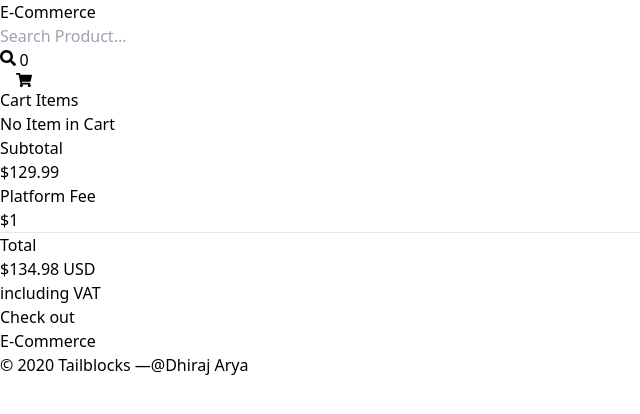
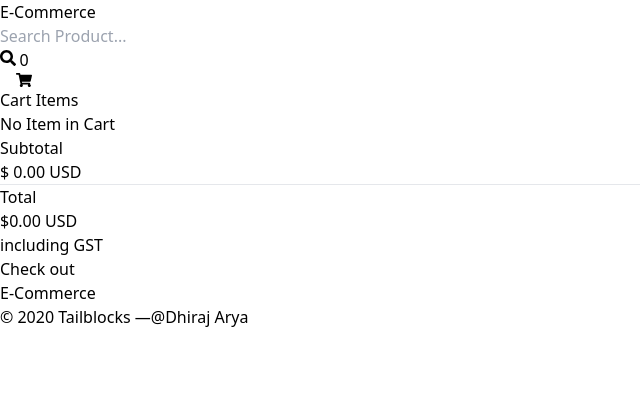
Before and after one commit to dhirajaryaa/E-Commerce, a React (Vite) app: page /cart in a window 1280 px wide. Shown: the top 414 px of the page, without its empty margins (0-640 px from the left). Built offline with nearby package versions, Linux system fonts and the light colour scheme.

Commit message:
feat: total price add

```diff
--- a/src/components/CartTotal.jsx
+++ b/src/components/CartTotal.jsx
@@ -1,31 +1,33 @@
-import React, { useContext } from 'react'
+import { useEffect, useState } from "react";
 
-function CartTotal() {
+function CartTotal({product}) {
 
+  const [total,setTotal] = useState();
+
+  useEffect(()=>{
+    setTotal((product.reduce((acc,curr)=> acc + Number(curr.price*curr.qty) ,0)).toFixed(2))
+  },[product])
 
   return (
     <div className="mt-6 h-full rounded-lg border bg-white p-6 shadow-md md:mt-0 md:w-1/3">
       <div className="mb-2 flex justify-between">
         <p className="text-gray-700">Subtotal</p>
-      <p className="text-gray-700">$129.99</p>
+        <p className="text-gray-700">$ {total} USD</p>
       </div>
-    <div className="flex justify-between">
-      <p className="text-gray-700">Platform Fee</p>
-      <p className="text-gray-700">$1</p>
-    </div>
+
       <hr className="my-4" />
       <div className="flex justify-between">
         <p className="text-lg font-bold">Total</p>
         <div className="">
-        <p className="mb-1 text-lg font-bold">$134.98 USD</p>
-        <p className="text-sm text-gray-700">including VAT</p>
+          <p className="mb-1 text-lg font-bold">${total} USD</p>
+          <p className="text-sm text-gray-700">including GST</p>
         </div>
       </div>
       <button className="mt-6 w-full rounded-md bg-blue-500 py-1.5 font-medium text-blue-50 hover:bg-blue-600">
         Check out
       </button>
     </div>
-  )
+  );
 }
 
-export default CartTotal
+export default CartTotal;
--- a/src/pages/CartPage.jsx
+++ b/src/pages/CartPage.jsx
@@ -45,7 +45,7 @@ function CartPage() {
               </h2>
             )}
           </div>
-          <CartTotal />
+          <CartTotal product={cart}/>
         </div>
       </div>
     </>
```
Lines whose indentation alone changed are shown as unchanged.
